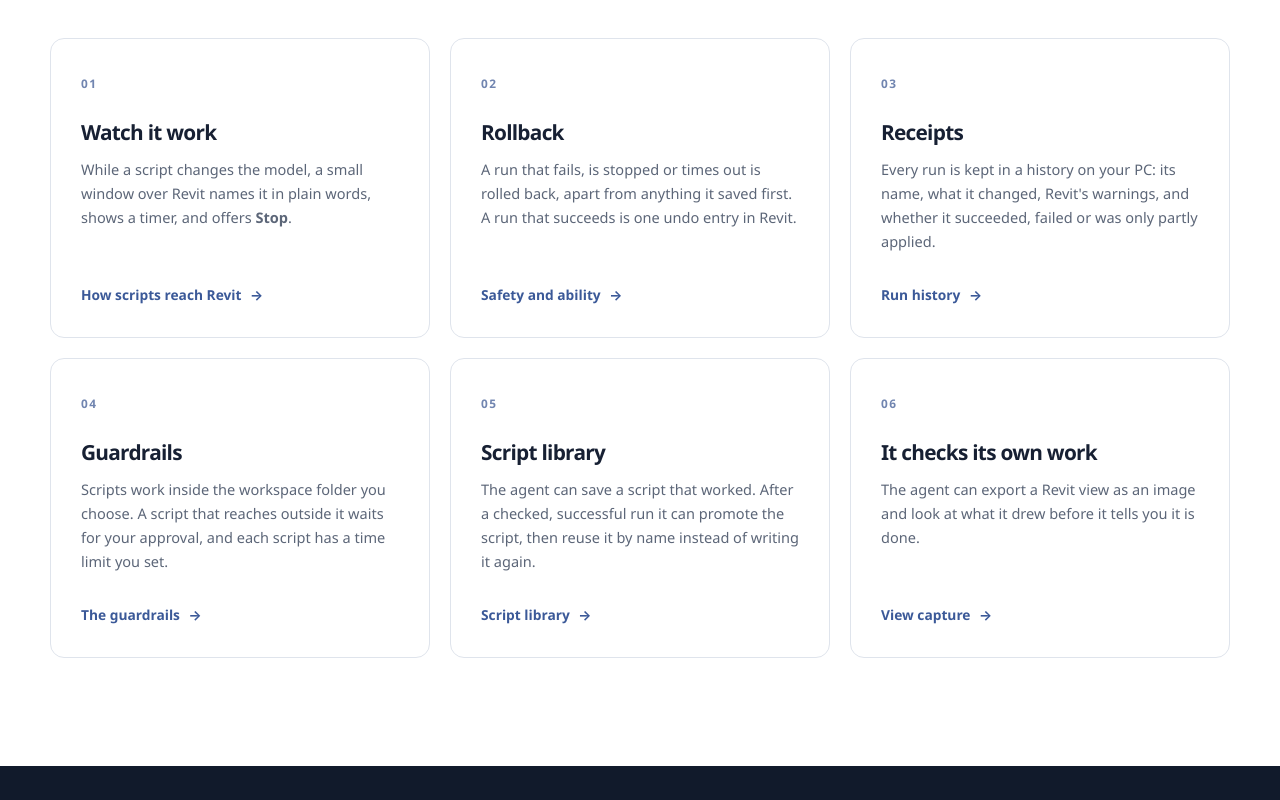
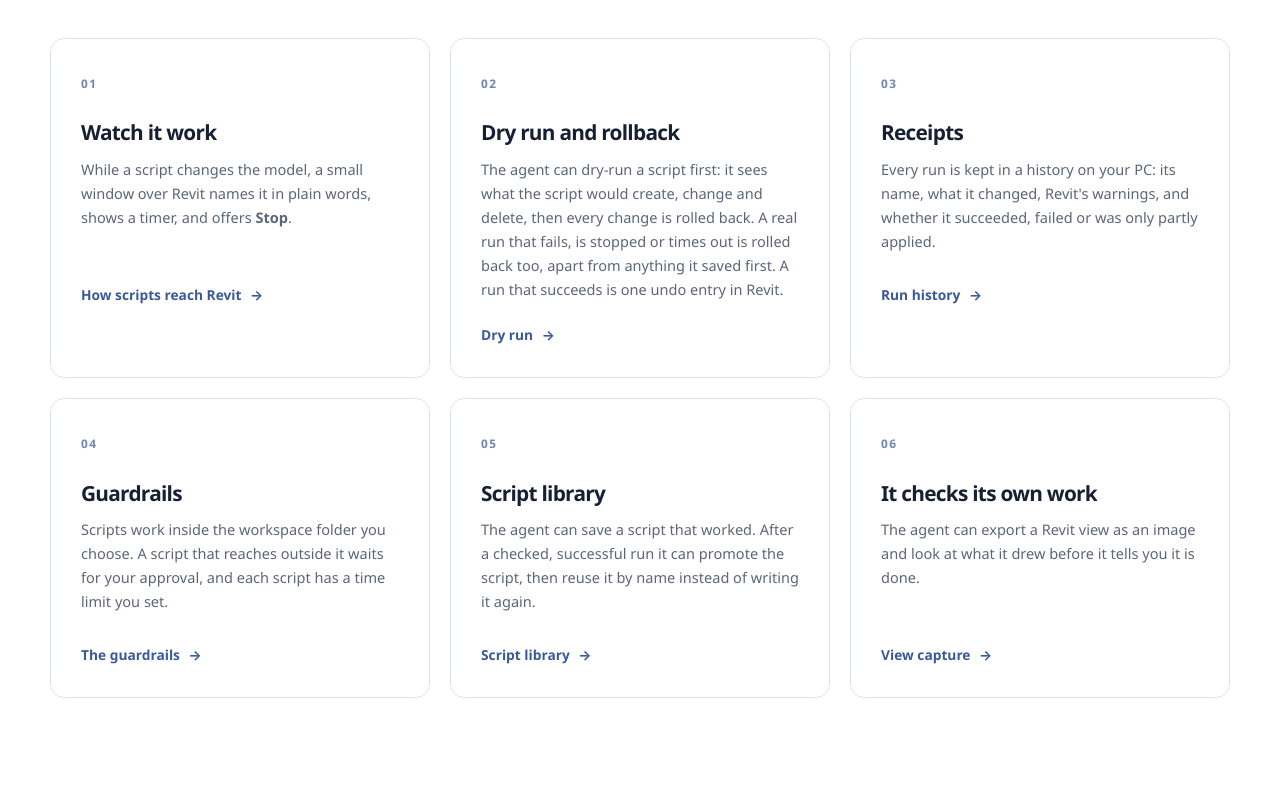
Before and after one commit to jedbjorn/drive-it, a website: page docs/index.html in a window 1280 px wide. Shown: the part 3140-3940 px from the top of the page. Drawn offline with Linux system fonts and the light colour scheme; no server answers.

Commit message:
docs: dry run on the website; README dry-run receipt fields (#54)
* docs: dry run on the website; README dry-run receipt fields (flag #52)

The site gains dry run in the feature grid, the window's checklist and the
docs links. README: a dry run's receipt lists changedDocuments and
worksharing; rehearsedBy names the dry run under Require dry run.

Co-Authored-By: Claude Opus 5.5 <noreply@anthropic.com>
Co-Authored-By: Planner-02 <PLN2@subfloor.local>

* docs: README downloads badge (total release downloads)

Co-Authored-By: Claude Opus 5.5 <noreply@anthropic.com>
Co-Authored-By: Planner-02 <PLN2@subfloor.local>

---------

Co-authored-by: Planner-02 <PLN2@subfloor.local>
Co-authored-by: Claude Opus 5.5 <noreply@anthropic.com>

```diff
--- a/docs/index.html
+++ b/docs/index.html
@@ -200,9 +200,9 @@
           </article>
           <article class="feature-card">
             <span class="feature-number">02</span>
-            <h3>Rollback</h3>
-            <p>A run that fails, is stopped or times out is rolled back, apart from anything it saved first. A run that succeeds is one undo entry in Revit.</p>
-            <a href="https://github.com/jedbjorn/drive-it#safety-and-ability">Safety and ability <span aria-hidden="true">→</span></a>
+            <h3>Dry run and rollback</h3>
+            <p>The agent can dry-run a script first: it sees what the script would create, change and delete, then every change is rolled back. A real run that fails, is stopped or times out is rolled back too, apart from anything it saved first. A run that succeeds is one undo entry in Revit.</p>
+            <a href="https://github.com/jedbjorn/drive-it#dry-run">Dry run <span aria-hidden="true">→</span></a>
           </article>
           <article class="feature-card">
             <span class="feature-number">03</span>
@@ -277,6 +277,7 @@
           <ul class="check-list">
             <li>Choose the folder scripts may read and change</li>
             <li>Set how long one script may run, from 10 to 600 seconds</li>
+            <li>Require a dry run before the agent changes your model, and see what it would change</li>
             <li>Approve or deny a script that asks to reach outside the folder</li>
             <li>Read the receipt of any run, including the ones that failed</li>
           </ul>
@@ -295,6 +296,7 @@
         </div>
         <div class="doc-links">
           <a href="https://github.com/jedbjorn/drive-it#safety-and-ability"><span><strong>Safety and ability</strong><small>What a script can do, and what it costs</small></span><span aria-hidden="true">↗</span></a>
+          <a href="https://github.com/jedbjorn/drive-it#dry-run"><span><strong>Dry run</strong><small>See what a script would change before it is kept</small></span><span aria-hidden="true">↗</span></a>
           <a href="https://github.com/jedbjorn/drive-it#guardrails"><span><strong>Guardrails</strong><small>What stays out of a script's reach</small></span><span aria-hidden="true">↗</span></a>
           <a href="https://github.com/jedbjorn/drive-it#script-library"><span><strong>Script library</strong><small>Save, promote and reuse scripts</small></span><span aria-hidden="true">↗</span></a>
           <a href="https://github.com/jedbjorn/drive-it#view-capture"><span><strong>View capture</strong><small>How the agent looks at a Revit view</small></span><span aria-hidden="true">↗</span></a>
```
Also changed, not shown: README.md.
